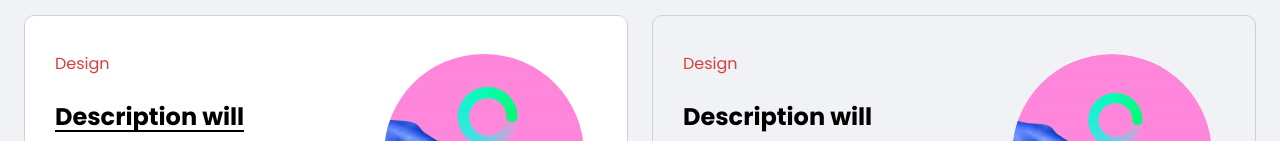
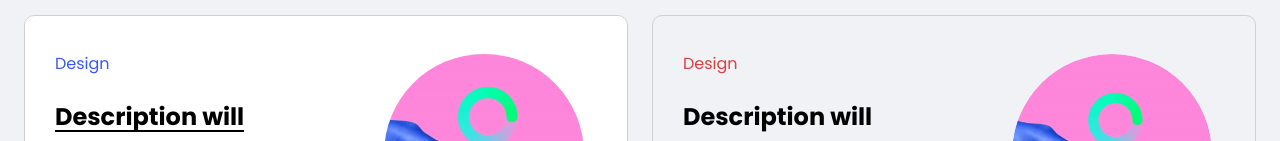
Before and after one commit to heyitsuzair/blog-fire-react, a React (Create React App) app: page / in a window 1280 px wide. In both pictures the pointer is over the element 82 px from the left and 1061 px from the top of the page. Shown: the part 998-1139 px from the top of the page. Built offline with nearby package versions, Linux system fonts and the light colour scheme.

Commit message:
Improvements

```diff
--- a/src/App.css
+++ b/src/App.css
@@ -282,8 +282,11 @@ body {
   padding: 35px 30px;
   border-radius: var(--radius);
 }
-.card .category {
+.card .category span {
   color: var(--color-secondary);
+}
+.card .category span:hover {
+  color: var(--color-primary);
 }
 .card .author {
   display: flex;
```
